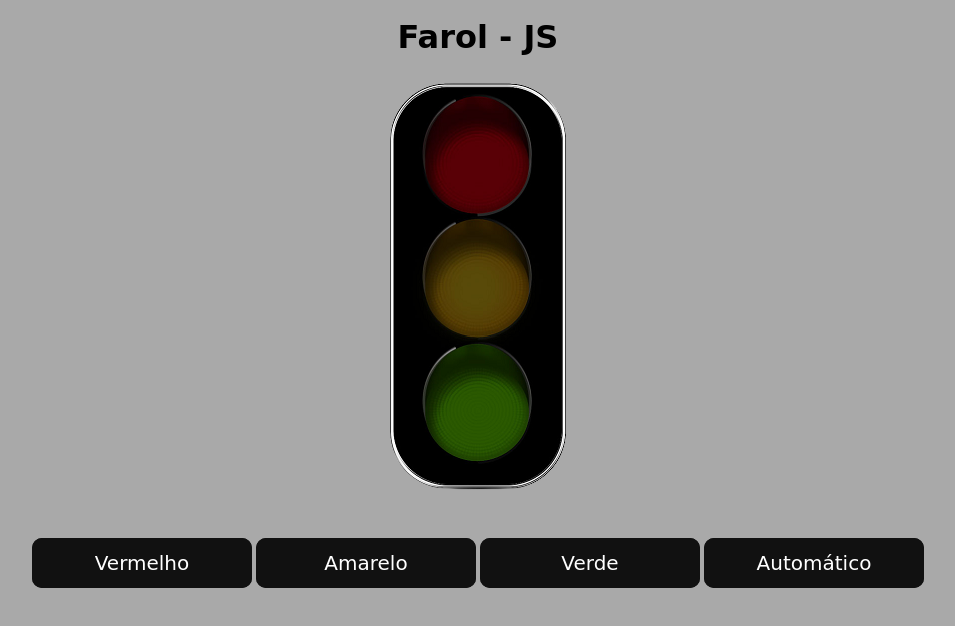
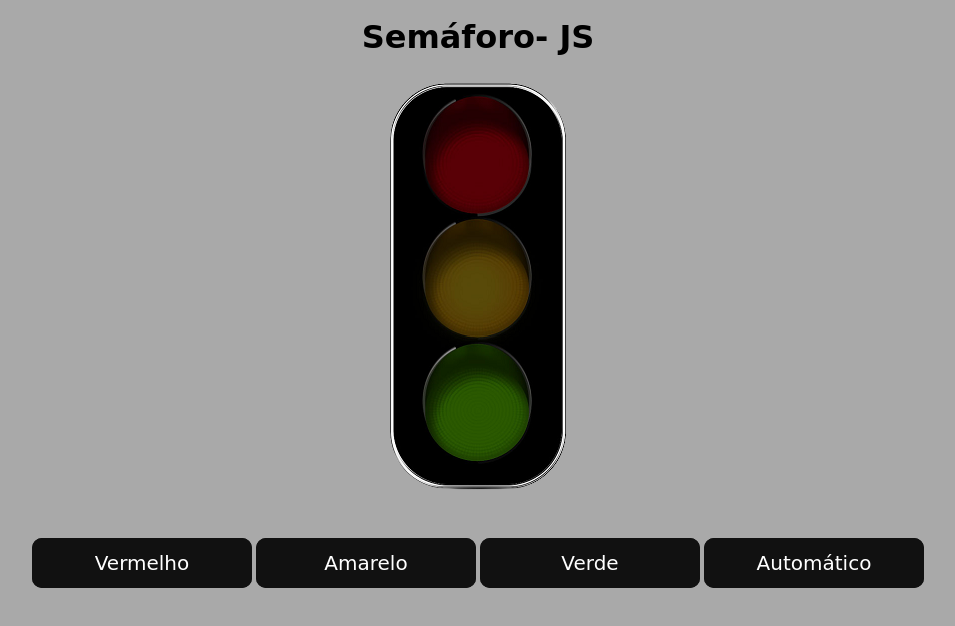
Before and after one commit to AmandaSoaress/Sinal, a plain HTML site: page index.html in a window 1280 px wide. Shown: the whole page, without its empty margins (162-1117 px from the left). Drawn offline with Linux system fonts and the light colour scheme; a web font is replaced by a local one.

Commit message:
readme.md

```diff
--- a/index.html
+++ b/index.html
@@ -5,7 +5,7 @@
     <meta charset="UTF-8">
     <meta http-equiv="X-UA-Compatible" content="IE=edge">
     <meta name="viewport" content="width=device-width, initial-scale=1.0">
-    <title>Farol</title>
+    <title>Semáforo</title>
     <link rel="shortcut icon" href="./img/icon.png">
     <link rel="stylesheet" href="./style.css" />
 </head>
@@ -13,7 +13,7 @@
 <body>
     <main>
         <header>
-            <h1>Farol - JS</h1>
+            <h1>Semáforo- JS</h1>
         </header>
 
         <div>
```
Also changed, not shown: img/preview-1.png (added), img/preview.png (deleted), 1 other file.
